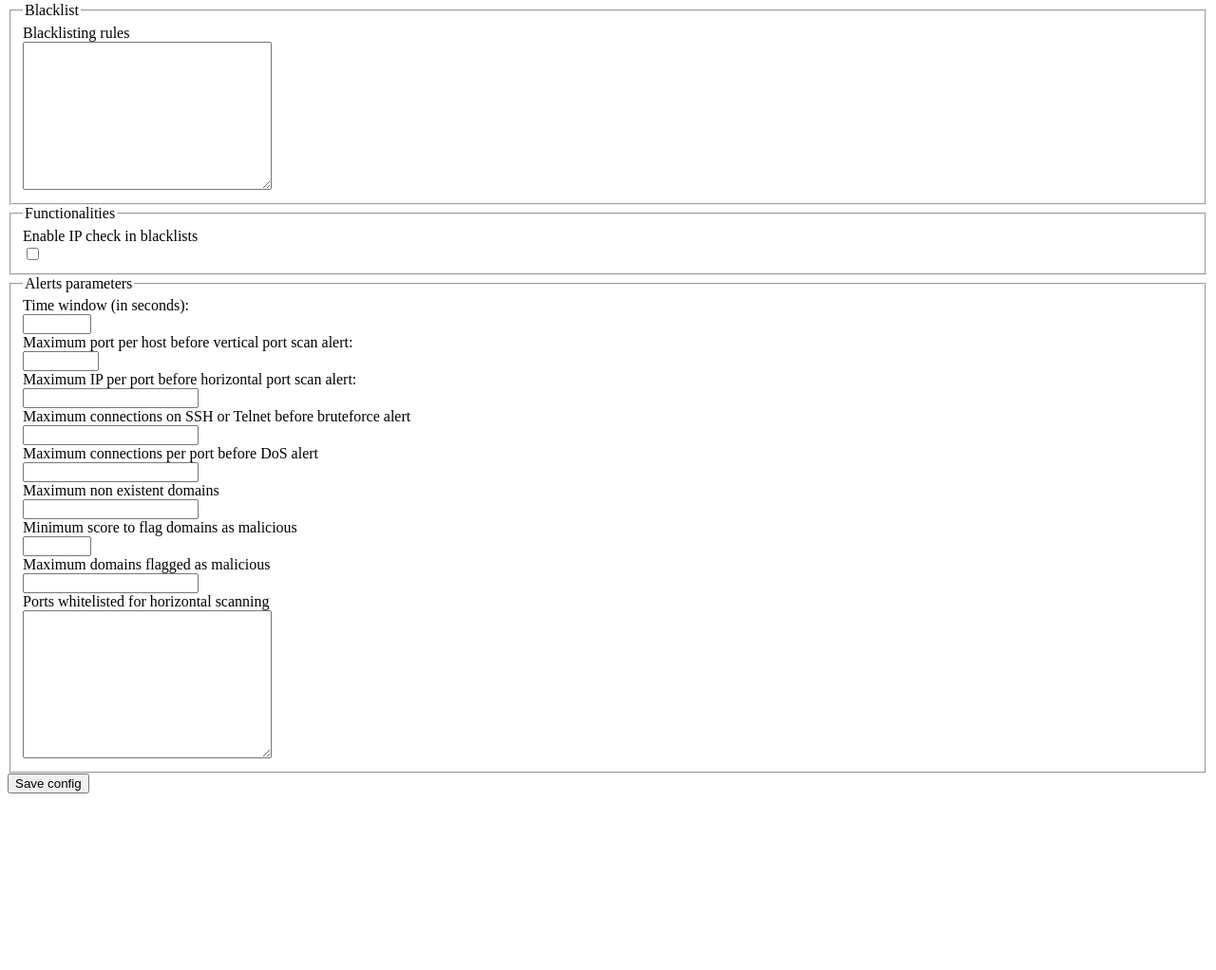
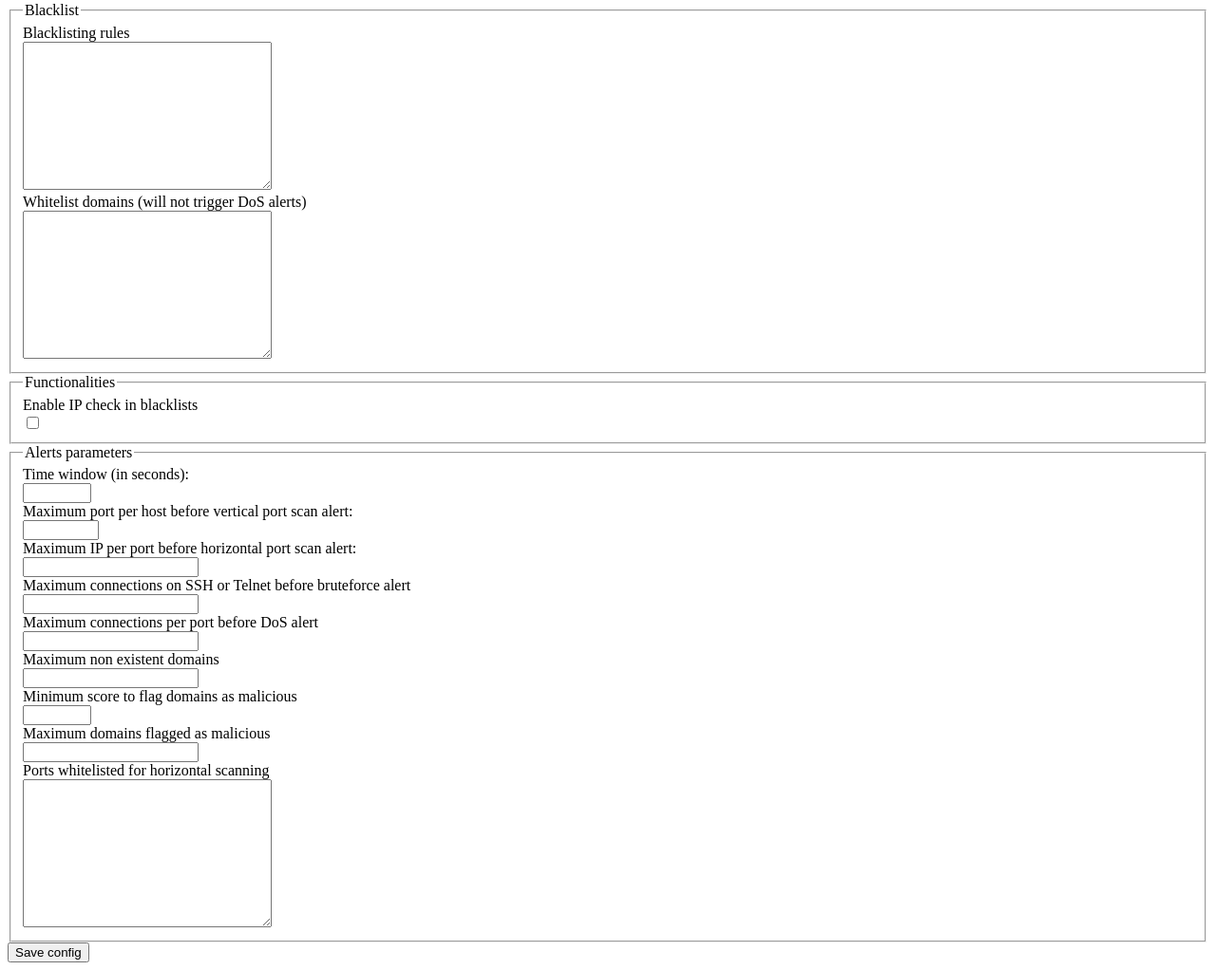
Before and after one commit to AntDest/NURSE, a Flask app: template app/templates/config.html in a window 1280 px wide. Shown: the part 152-1174 px from the top of the page at 95% size. Before the commit the page ends 988 px from the top, so only its background shows below. Run offline with Flask 2, Linux system fonts and the light colour scheme; the template is opened without the code that fills it, so the values that code supplies are empty; parts of the project's set-up code (start-up, migrations or seed data) failed here and were passed over.

Commit message:
Implement domain whitelist

```diff
--- a/app/routes.py
+++ b/app/routes.py
@@ -151,8 +151,8 @@ def domains_bytes():
         ip_src = getattr(flow, "IP_src")
         ip_dst = getattr(flow, "IP_dst")
         domain = hs.reverse_pDNS(ip_dst)
-        if domain == "unknown_domain":
-            domain = ip_dst
+        # if domain == "unknown_domain":
+            # domain = ip_dst
         flow_pkt_list = flows[flow]
         sent_bytes, received_bytes = count_total_bytes_in_flow(flow_pkt_list)
         if ip_src not in bytes_per_domain:
@@ -197,9 +197,11 @@ def config_route():
 
 @app.route("/update_config", methods=["POST"])
 def update_config():
-    print(request.form)
     input_blacklist = request.form["blacklist_domains"].split("\n")
     blacklist_domains = [domain.strip() for domain in input_blacklist if validate_domain_string(domain.strip())]
+
+    input_whitelist = request.form["whitelist_domains"].split("\n")
+    whitelist_domains = [domain.strip() for domain in input_whitelist if validate_domain_string(domain.strip())]
 
     input_enable_ip_blacklist = (request.form.get("enable_ip_blacklist", 'off') == "on")
     input_time_window = int(request.form["time_window"])
@@ -219,6 +221,7 @@ def update_config():
     hs = get_host_state()
     with hs.lock:
         hs.config.set_config("BLACKLIST_DOMAINS", blacklist_domains)
+        hs.config.set_config("WHITELIST_DOMAINS", whitelist_domains)
         hs.config.set_config("TIME_WINDOW", input_time_window)
         hs.config.set_config("ENABLE_BLACKLIST_QUERY", input_enable_ip_blacklist)
         hs.config.set_config("WHITELIST_PORTS", input_ports_whitelist)
@@ -228,4 +231,5 @@ def update_config():
         hs.config.set_config("MAX_DOMAIN_COUNT", input_max_domain_count)
         hs.config.set_config("MAX_NXDOMAIN", input_max_nxdomains)
         hs.config.set_config("DOMAIN_SCORE_THRESHOLD", input_domain_score)
+    print(hs.config.get_dict())
     return redirect("/config", code=302)
--- a/app/templates/config.html
+++ b/app/templates/config.html
@@ -1,6 +1,6 @@
 {% extends "layout.html" %}
 
-{% block title %}Device list{% endblock %}
+{% block title %}Configuration{% endblock %}
 {% block header %}
 <h1>Config</h1>
 
@@ -13,9 +13,16 @@
         <fieldset>
         <legend>Blacklist</legend>
             <!-- Blacklist textarea -->
-            <label for="blacklist">Blacklisting rules</label><br>
+            <label for="blacklist_domains">Blacklisting rules</label><br>
             <textarea name="blacklist_domains" rows="10" cols="30">
             {%- for domain in config["BLACKLIST_DOMAINS"] %}
+{{ domain }}
+            {%- endfor -%}
+            </textarea>
+        <br>
+        <label for="whitelist_domains">Whitelist domains (will not trigger DoS alerts)</label><br>
+            <textarea name="whitelist_domains" rows="10" cols="30">
+            {%- for domain in config["WHITELIST_DOMAINS"] %}
 {{ domain }}
             {%- endfor -%}
             </textarea>
--- a/app/utils.py
+++ b/app/utils.py
@@ -25,4 +25,5 @@ def validate_domain_string(text):
    for c in text:
       if c not in VALID_CHARS:
          return False
+   if text == "": return False
    return True
--- a/src/Config.py
+++ b/src/Config.py
@@ -14,6 +14,7 @@ class Config:
     # the following entries can be modified by the user in the web server
     "ENABLE_BLACKLIST_QUERY": True,
     "BLACKLIST_DOMAINS": [],
+    "WHITELIST_DOMAINS": [],
     "WHITELIST_PORTS":  [80,443],
     "TIME_WINDOW":  60,
     "MAX_PORTS_PER_HOST":  30,
--- a/src/PacketParser.py
+++ b/src/PacketParser.py
@@ -96,7 +96,7 @@ class PacketParser:
                 dns_type = DNS_RECORD_TYPE[answer.type]
                 if dns_type == "A" or dns_type == "AAAA":
                     logging.debug("DNS RESPONSE %s : %s", pkt[sc.DNS].an[x].rrname, pkt[sc.DNS].an[x].rdata)
-                    response = pkt[sc.DNS].an[x].rrname.decode(), pkt[sc.DNS].an[x].rdata
+                    response = pkt[sc.DNS].an[x].rrname.decode().rstrip("."), pkt[sc.DNS].an[x].rdata
                     response_list.append(response)
         return response_list
 
```
Also changed, not shown: src/TrafficAnalyzer.py (+13 -6 lines).
